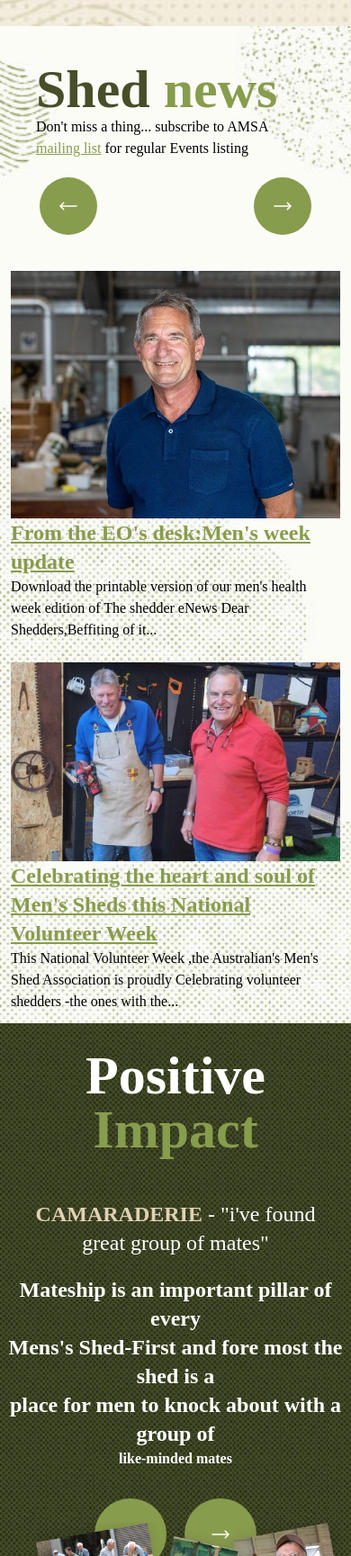
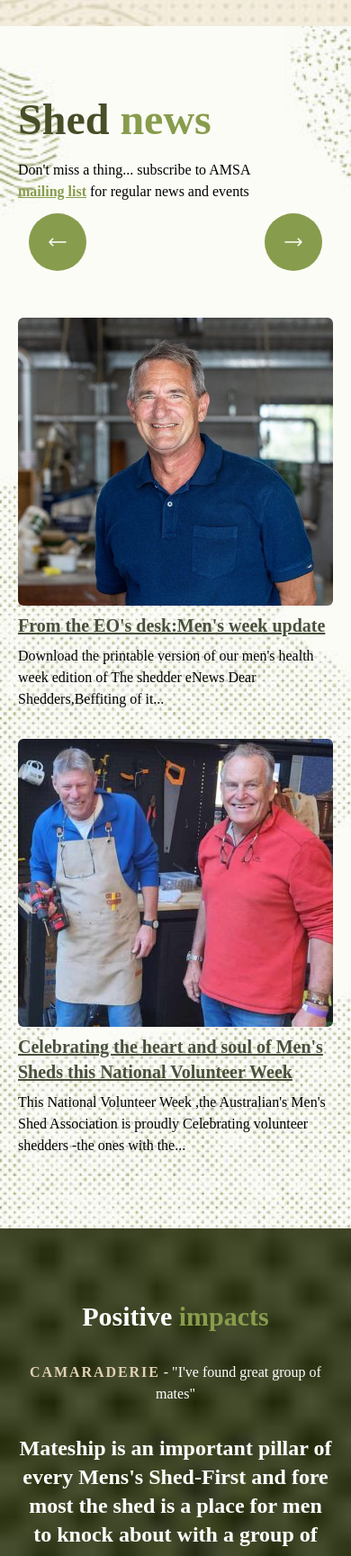
Before and after one commit to dollar448/menshed-project-with-tailwind, a website: page index.html in a window 390 px wide. Shown: the part 2482-4211 px from the top of the page at 90% size. Drawn offline with Linux system fonts and the light colour scheme; a web font is replaced by a local one.

Commit message:
completed mobile and desktop screen. Tablet screen left

```diff
--- a/index.html
+++ b/index.html
@@ -150,7 +150,7 @@
       </div>
 
       <!-- Positioned the image to touch the right border -->
-      <video class="video-thumbnail__background-cover md:absolute md:right-0" muted="" loop="" playsinline=""
+      <video class="video-thumbnail__background-cover lg:absolute lg:right-0" muted="" loop="" playsinline=""
         autoplay="" poster="https://mensshed.org/wp-content/uploads/2021/12/video.jpg">
         <source src="https://mensshed.org/wp-content/uploads/2022/06/AMSA-Intro-Video.mp4" type="video/mp4" />
       </video>
@@ -227,16 +227,16 @@
     </div>
   </section>
 
-  <section class="bg-[url(img/pattern-02.jpg)] bg-cover bg-no-repeat">
-    <div class="md:flex justify-between p-4 pt-8 pl-8 pr-8">
-      <div class="p-2">
-        <h3 class="text-6xl font-bold text-primary">
+  <section class="bg-[url(img/pattern-02.jpg)] bg-cover bg-no-repeat px-5 md:px-10 py-20 flex flex-col gap-10">
+    <div class="w-full md:flex justify-between">
+      <div class="flex flex-col gap-5">
+        <h3 class="text-5xl font-bold text-primary">
           <span class="text-[#474e28]">Shed</span> news
         </h3>
-        <p>
-          Don't miss a thing... subscribe to AMSA
-          <a href="#" class="underline text-primary">mailing list</a> for
-          regular Events listing
+        <p class="leading-6">
+          Don't miss a thing... subscribe to AMSA <br>
+          <a href="#" class="underline text-primary font-bold">mailing list</a> for
+          regular news and events
         </p>
       </div>
       <div class="p-3 flex justify-between gap-5 text-white">
@@ -254,10 +254,14 @@
         </div>
       </div>
     </div>
-    <div class="md:flex items-center justify-evenly">
-      <div class="p-3">
-        <img src="img/image.jpg" alt="" />
-        <h2 class="underline text-primary font-bold text-2xl">
+
+    <div class="flex flex-col md:flex-row justify-between gap-8">
+      <div class="flex flex-col gap-2 items-start">
+        <!-- The image had a round border -->
+        <div class="h-80 w-full">
+          <img src="img/image.jpg" alt="" class="rounded-md object-cover size-full" />
+        </div>
+        <h2 class="underline text-secondary-300 font-bold text-xl">
           From the EO's desk:Men's week update
         </h2>
         <p>
@@ -265,9 +269,11 @@
           The shedder eNews Dear Shedders,Beffiting of it...
         </p>
       </div>
-      <div class="p-3">
-        <img src="img/vollie2.jpg" alt="" class="w-full h-full" />
-        <h2 class="underline text-primary font-bold text-2xl">
+      <div class="flex flex-col gap-2 items-start">
+        <div class="h-80 w-full">
+          <img src="img/vollie2.jpg" alt="" class="rounded-md object-cover size-full" />
+        </div>
+        <h2 class="underline text-secondary-300 font-bold text-xl">
           Celebrating the heart and soul of Men's Sheds this National
           Volunteer Week
         </h2>
@@ -280,21 +286,19 @@
     </div>
   </section>
 
-  <!-- Added -z-30 because this section was showing over the navbar -->
-  <section class="text-center bg-[url(img/pattern-03.jpg)] text-white relative -z-30">
-    <h2 class="p-7 font-bold text-primary text-6xl">
-      <span class="text-white">Positive </span> Impact
-    </h2>
-    <p class="text-2xl p-5">
-      <span class="font-bold text-[#e2d1b5] uppercase">camaraderie</span> -
-      "i've found great group of mates"
+  <section class="text-center bg-impact-layered text-white relative flex flex-col gap-8 px-5 md:px-10 py-20">
+    <h3 class="font-bold text-primary text-3xl md:text-5xl">
+      <span class="text-white">Positive </span> impacts
+    </h3>
+    <p class="text-base">
+      <span class="font-bold text-[#e2d1b5] uppercase tracking-[0.12em]">camaraderie</span> -
+      "I've found great group of mates"
     </p>
-    <p class="font-bold text-2xl md:text-4xl">
-      Mateship is an important pillar of every <br />Mens's Shed-First and
-      fore most the shed is a <br />
-      place for men to knock about with a group of
+    <p class="font-bold text-2xl md:text-3xl m-auto text-center w-full md:w-2/3">
+      Mateship is an important pillar of every Mens's Shed-First and
+      fore most the shed is a place for men to knock about with a group of like-minded mates
     </p>
-    <p class="font-bold">like-minded mates</p>
+    <!-- As how now?? 😭 The separation had to happen ny force? <p class="font-bold">like-minded mates</p> -->
     <div class="flex items-center justify-center gap-5 pt-8 pb-10">
       <div class="bg-primary p-7 h-2/3 rounded-full">
         <svg xmlns="http://www.w3.org/2000/svg" fill="none" viewBox="0 0 24 24" stroke-width="1.5" stroke="currentColor"
@@ -309,13 +313,14 @@
         </svg>
       </div>
     </div>
-    <img src="img/impact.webp" alt="" class="absolute bottom-0 pl-10" />
+    <div>
   </section>
 
   <!-- notice the chnage in the dimensions of te background position -->
-  <section class="bg-[url(img/timber.jpg)] bg-[160%] bg-no-repeat px-10 py-20 w-full flex flex-col gap-10">
-    <h3 class="text-[#474e28] text-5xl font-bold">Join the conversation,<br> <span class="text-primary">shed
-        Community</span></h3>
+  <section
+    class="bg-none md:bg-[url(img/timber.jpg)] md:bg-[160%] bg-no-repeat px-5 md:px-10 py-20 w-full flex flex-col gap-10">
+    <h3 class="text-[#474e28] text-3xl md:text-5xl font-bold">Join the conversation,<br> <span class="text-primary">Shed
+        community</span></h3>
 
     <p class="md:w-2/3 text-justify text-base">
       Many men, especially after retirement, find themselves alone, often
@@ -326,22 +331,22 @@
       help continue the discussion
       outside of the shed. Jump in and join the conversation today.
     </p>
-    <div class="md:flex items-center justify-between gap-2 h-60">
-      <div class="z-10 relative min-h-max min-w-max w-full h-full">
+    <div class="md:flex items-center justify-between gap-5 md:h-60 h-full w-full">
+      <div class="relative min-h-max min-w-max w-full h-full">
         <div class="card">
           <h1 class="uppercase font-bold text-[#474e28]">podcast</h1>
           <img src="img/shed-wireless.png" alt="" class="h-auto w-40" />
         </div>
         <img src="img/bg-strip-02.jpg" alt="" class="absolute bottom-0" />
       </div>
-      <div class="z-10 relative min-h-max min-w-max w-full h-full">
+      <div class="relative min-h-max min-w-max w-full h-full">
         <div class="card">
           <h1 class="uppercase font-bold text-[#474e28]">shop</h1>
           <img src="img/shed-shop.png" alt="" class="h-auto w-40" />
         </div>
         <img src="img/bg-strip-02.jpg" alt="" class="absolute bottom-0" />
       </div>
-      <div class="z-10 relative min-h-max min-w-max w-full h-full">
+      <div class="relative min-h-max min-w-max w-full h-full">
         <div class="card">
           <h1 class="uppercase font-bold text-[#474e28]">blog</h1>
           <img src="img/shed-online.png" alt="" class="h-auto w-40" />
@@ -362,9 +367,9 @@
           <span class="underline text-secondary-300">Read more about our partners
             and supporters.</span>
         </p>
-        <div class="flex items-center h-full gap-10">
+        <div class="flex items-center h-full md:gap-10 gap-2">
           <div class="flex flex-col gap-20">
-            <img src="img/FDB_Primary_Stacked-Logo.webp" alt="" class="size-30" />
+            <img src="img/FDB_Primary_Stacked-Logo.webp" alt="" class="md:size-27 size-20" />
             <div class="md:flex hidden items-end ">
               <!-- <h1>Major Partner</h1> You don't know how to use semantic tags -->
               <h6 class="text-xs">Major Partner</h6>
@@ -374,8 +379,8 @@
           </div>
           <div class="flex flex-col gap-20">
             <div class="flex gap-2 items-center">
-              <img src="img/logo-card-uncle-tobys.jpg" alt="" class="size-27" />
-              <img src="img/blackdog.webp" alt="" class="size-27" />
+              <img src="img/logo-card-uncle-tobys.jpg" alt="" class="md:size-27 size-20" />
+              <img src="img/blackdog.webp" alt="" class="md:size-27 size-20" />
             </div>
             <div class="md:flex hidden items-end">
               <h6 class="text-xs">Partner</h6>
@@ -391,7 +396,7 @@
         </h3>
         <div class="md:flex gap-10">
           <img src="img/MensShed_Cliff.jpg" alt="" class="rounded-full size-30" />
-          <div>
+          <div class="flex flex-col gap-10">
             <p class="uppercase font-bold text-base tracking-[0.12em]">
               from the farm to the shed
             </p>
@@ -411,7 +416,7 @@
               raff off the street, it’s a cosy respite for many of the
               members, including long time member Cliff “Cliffy” Cousins.
             </p>
-            <a href="#" class="p-3 font-bold uppercase underline text-secondary-300 text-base">
+            <a href="#" class="font-bold uppercase underline text-secondary-300 text-base">
               Read Cliff’s story at The Shed Online blog</a>
           </div>
         </div>
--- a/input.css
+++ b/input.css
@@ -1,5 +1,6 @@
 @import url("https://fonts.googleapis.com/css2?family=Host+Grotesk:ital,wght@0,300..800;1,300..800&display=swap");
 @import "tailwindcss";
+
 @theme {
   --color-primary: #889c4d;
   --color-secondary: #a00;
@@ -11,12 +12,23 @@
   --font-grotesk: "Host Grotesk", "sans-serif";
   --color-secondary-200: #c9cbc4;
 }
+
+@utility bg-impact-layered {
+  background-image: url('../img/pattern-03.jpg'), url('/img/impact.webp');
+  background-position: center, bottom center;
+  background-repeat: no-repeat, no-repeat;
+  background-size: cover, contain;
+
+}
+
 .card {
-  @apply border-1 border-secondary-200 rounded bg-white  flex flex-col justify-between items-start h-full p-5 pb-10 w-full;
+  @apply border-1 border-secondary-200 rounded bg-white flex flex-col justify-between items-start h-full p-5 pb-10 w-full;
 }
+
 .links {
   @apply text-primary-100 hover:text-black;
 }
+
 .yellow-text {
   @apply uppercase font-bold text-secondary-100 tracking-[0.15em];
 }
@@ -29,6 +41,6 @@
   @apply text-white hover:text-[#e2d1b5] text-sm;
 }
 
-.footer-hover{
-    @apply hover:text-[#e2d1b5];
+.footer-hover {
+  @apply hover:text-[#e2d1b5];
 }
```
Also changed, not shown: output.css.
